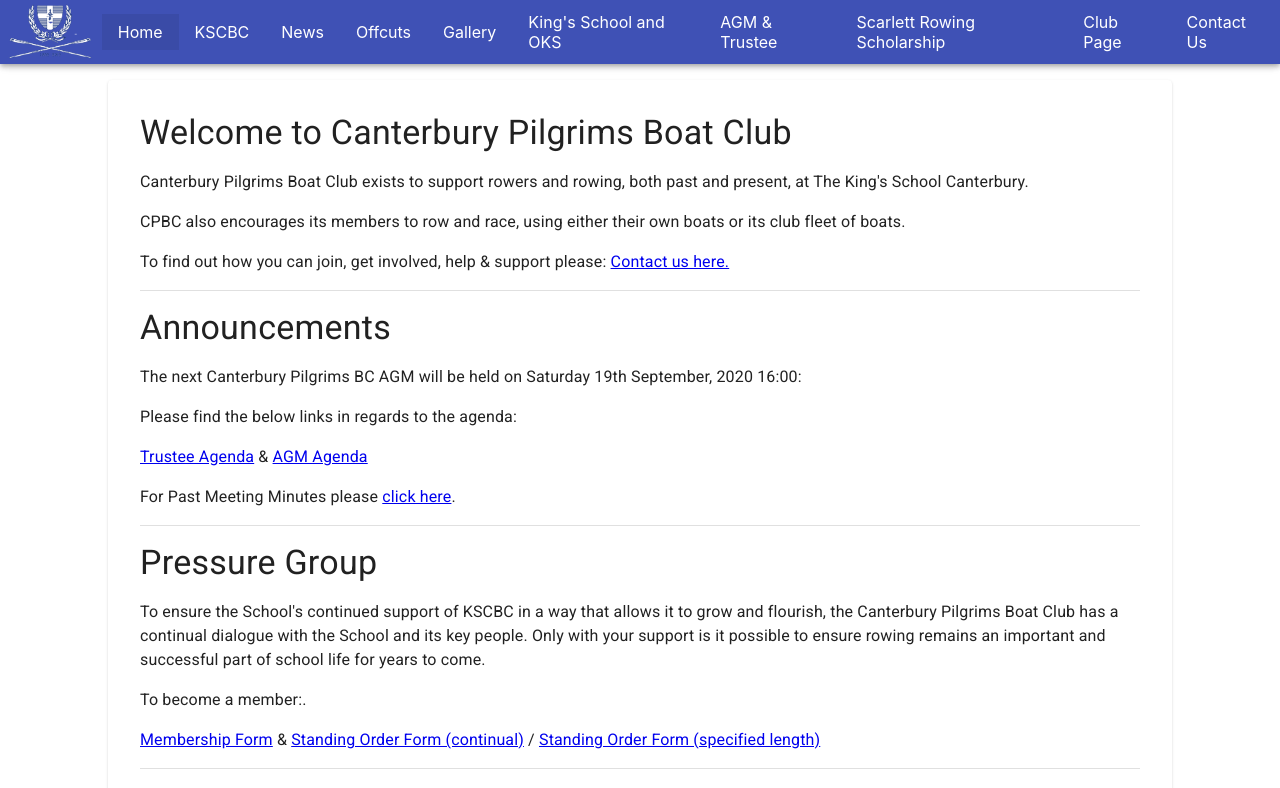
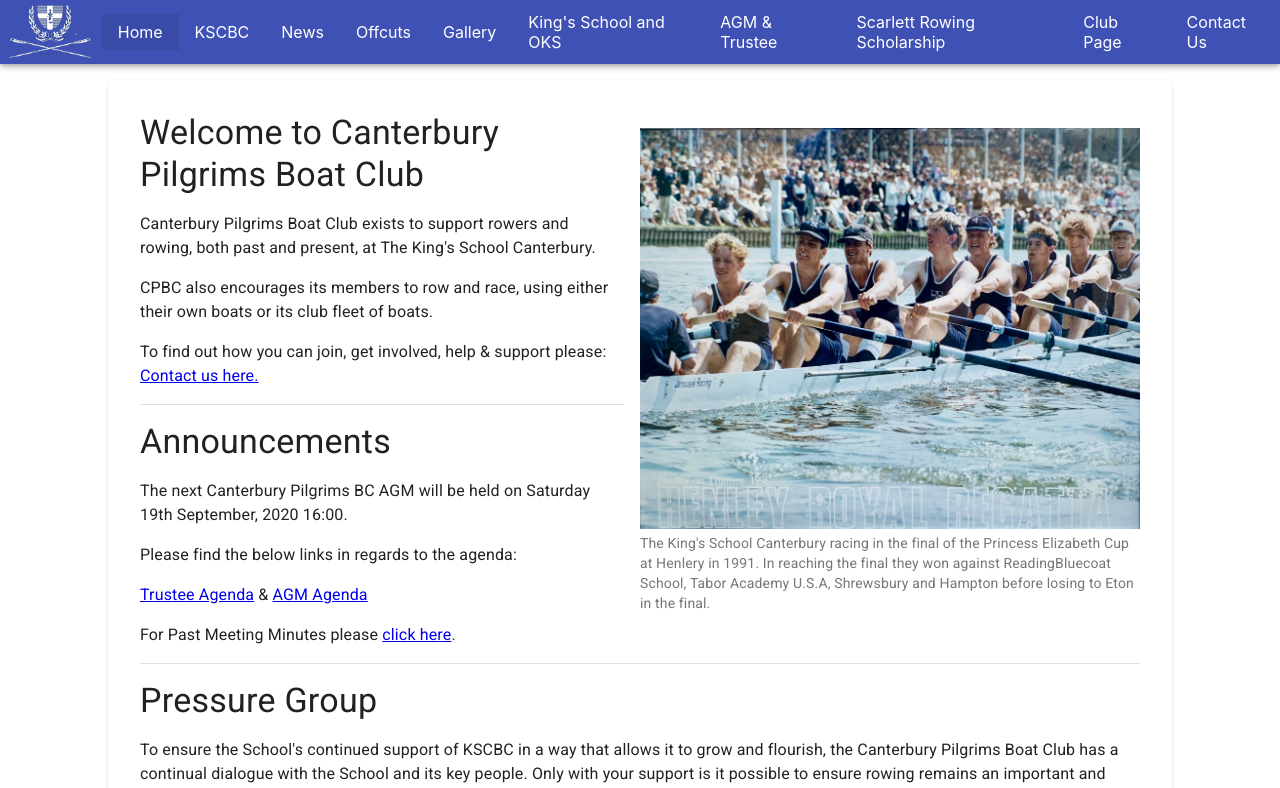
Before and after one commit to rupertbarton/pilgrims_boatclub, a React (Create React App) app: page / in a window 1280 px wide. Shown: the top 788 px of the page. Built offline with nearby package versions, Linux system fonts and the light colour scheme.

Commit message:
Add henley image on home

```diff
--- a/src/components/content/home/index.jsx
+++ b/src/components/content/home/index.jsx
@@ -6,6 +6,7 @@ import { makeStyles } from '@material-ui/core/styles';
 import Typography from '@material-ui/core/Typography';
 import { Link, useHistory } from 'react-router-dom';
 
+import henley1991 from '../../../assets/img/henley1991.JPG';
 import kscbcLogo from '../../../assets/img/kscbcLogo.png';
 import kscLogo from '../../../assets/img/kscLogo.jfif';
 import oksLogo from '../../../assets/img/oksLogo.jfif';
@@ -23,6 +24,18 @@ const Home = () => {
 
   return (
     <>
+      <div className={classes.mainImageContainer}>
+        <img
+          className={classes.mainImage}
+          src={henley1991}
+          alt="Henley Royal Regatta Final, 1991"
+        />
+        <Typography className={classes.mainText} variant="body2" color="textSecondary">
+          The King&apos;s School Canterbury racing in the final of the Princess Elizabeth Cup at
+          Henlery in 1991. In reaching the final they won against ReadingBluecoat School, Tabor
+          Academy U.S.A, Shrewsbury and Hampton before losing to Eton in the final.
+        </Typography>
+      </div>
       <div>
         <Typography variant="h4">Welcome to Canterbury Pilgrims Boat Club</Typography>
         <Typography variant="body1">Canterbury Pilgrims Boat Club exists to support rowers and rowing, both past and present, at The King&apos;s School Canterbury.</Typography>
@@ -38,7 +51,7 @@ const Home = () => {
 
       <div>
         <Typography variant="h4">Announcements</Typography>
-        <Typography variant="body1">The next Canterbury Pilgrims BC AGM will be held on Saturday 19th September, 2020 16:00:</Typography>
+        <Typography variant="body1">The next Canterbury Pilgrims BC AGM will be held on Saturday 19th September, 2020 16:00.</Typography>
         <Typography variant="body1">Please find the below links in regards to the agenda:</Typography>
         <Typography variant="body1">
           <a href={trusteesAgenda} rel="noopener noreferrer" target="_blank">Trustee Agenda</a>
--- a/src/components/content/home/styles.js
+++ b/src/components/content/home/styles.js
@@ -2,6 +2,19 @@ import contentStyles from '../contentStyles';
 
 export default (theme) => ({
   ...contentStyles(theme),
+  mainImageContainer: {
+    float: 'right',
+    width: '50%',
+    marginLeft: theme.spacing(2),
+  },
+  mainImage: {
+    width: '100%',
+    marginBottom: 0,
+  },
+  mainText: {
+    width: '100%',
+    marginTop: 0,
+  },
   centerText: {
     textAlign: 'center',
   },
```
Also changed, not shown: src/assets/img/henley1991.JPG (added).
